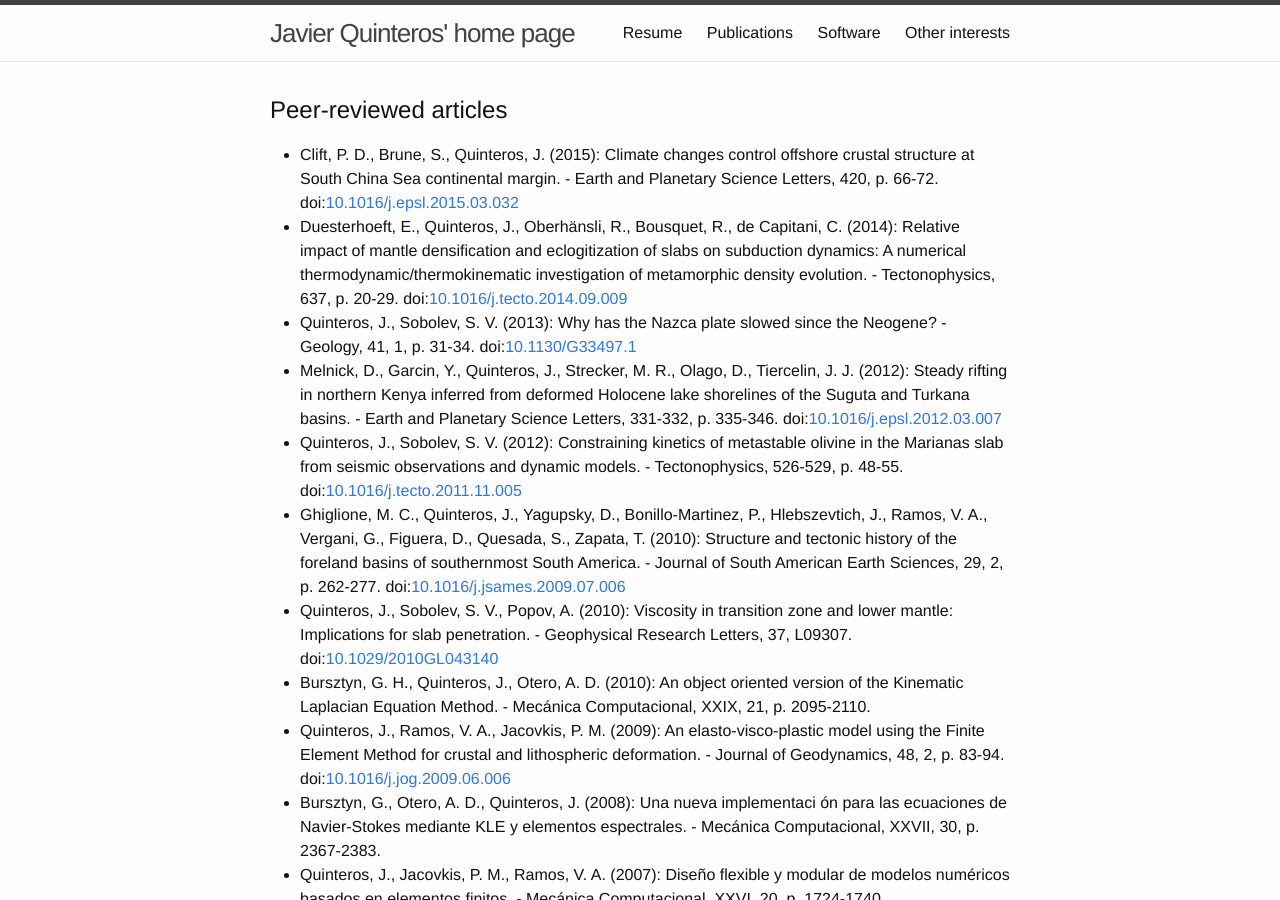
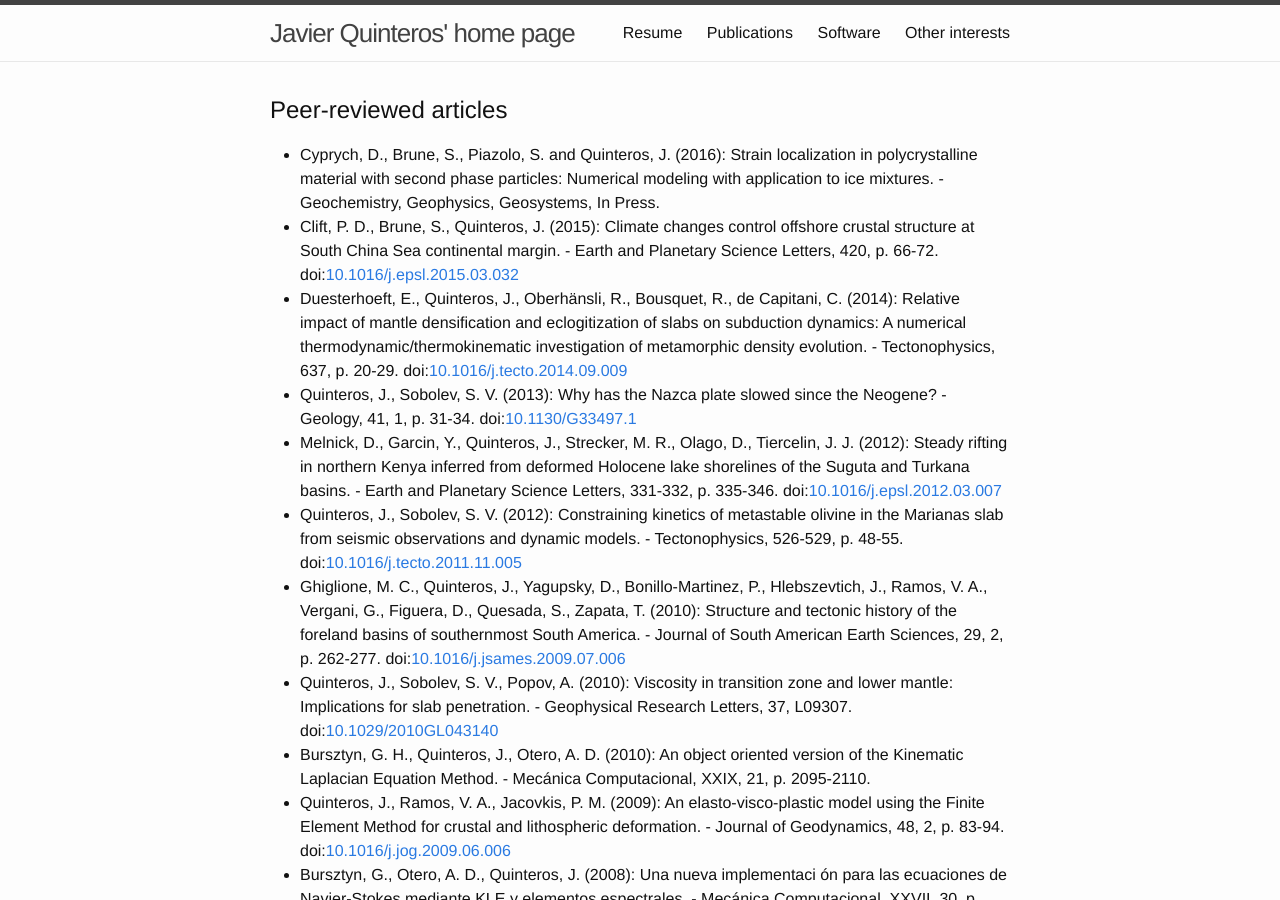
Before and after one commit to javiquinte/javiquinte.github.io, a Jekyll site: the page built from 3-publications.md, in a window 1280 px wide and 900 px high. Built offline with Jekyll 4.4.1, drawn with Linux system fonts in a browser that asks for light colours.

Commit message:
Add paper in G3 (2016).

```diff
--- a/3-publications.md
+++ b/3-publications.md
@@ -7,6 +7,7 @@ categories: publications
 Peer-reviewed articles
 ----------------------
 
+* Cyprych, D., Brune, S., Piazolo, S. and Quinteros, J. (2016): Strain localization in polycrystalline material with second phase particles: Numerical modeling with application to ice mixtures. - Geochemistry, Geophysics, Geosystems, In Press.
 * Clift, P. D., Brune, S., Quinteros, J. (2015): Climate changes control offshore crustal structure at South China Sea continental margin. - Earth and Planetary Science Letters, 420, p. 66-72. doi:[10.1016/j.epsl.2015.03.032](http://doi.org/10.1016/j.epsl.2015.03.032)
 * Duesterhoeft, E., Quinteros, J., Oberhänsli, R., Bousquet, R., de Capitani, C. (2014): Relative impact of mantle densification and eclogitization of slabs on subduction dynamics: A numerical thermodynamic/thermokinematic investigation of metamorphic density evolution. - Tectonophysics, 637, p. 20-29. doi:[10.1016/j.tecto.2014.09.009](http://doi.org/10.1016/j.tecto.2014.09.009)
 * Quinteros, J., Sobolev, S. V. (2013): Why has the Nazca plate slowed since the Neogene? - Geology, 41, 1, p. 31-34. doi:[10.1130/G33497.1](http://doi.org/10.1130/G33497.1)
```
